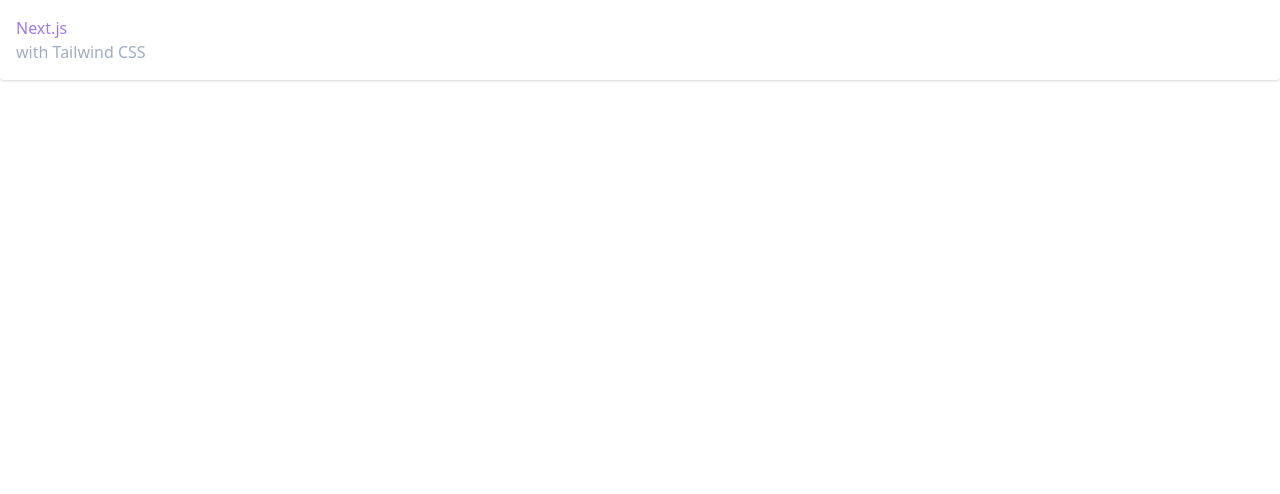
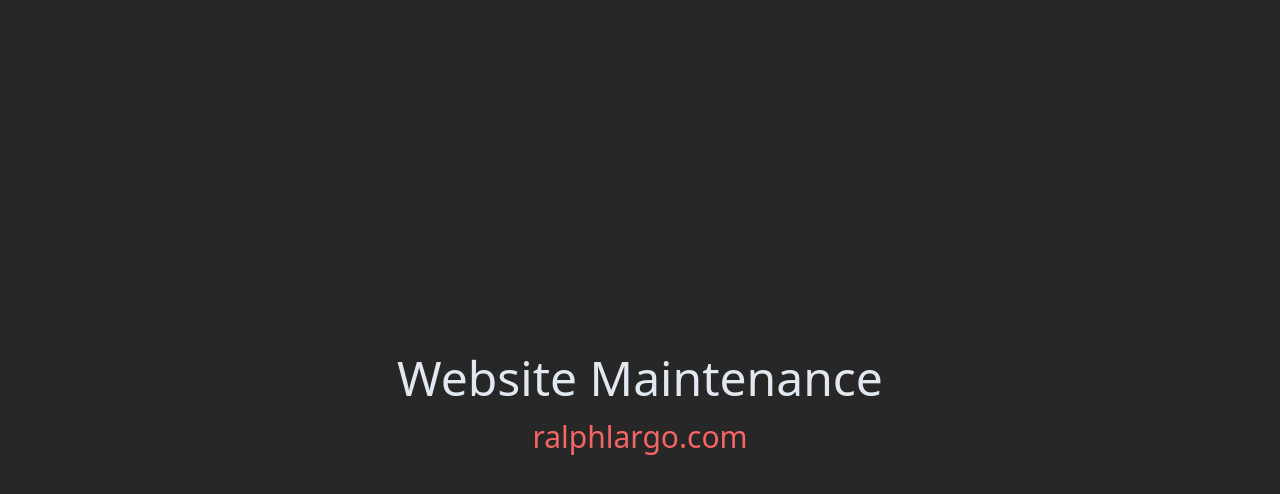
Before and after one commit to devlargs/portfolio, a Next.js app: page / in a window 1280 px wide. Shown: the top 494 px of the page. Built offline with nearby package versions, Linux system fonts and the light colour scheme.

Commit message:
put website into maintenance mode

```diff
--- a/pages/index.tsx
+++ b/pages/index.tsx
@@ -1,7 +1,11 @@
 const Index = () => (
-  <div className="p-4 shadow rounded bg-white">
-    <h1 className="text-purple-500 leading-normal">Next.js</h1>
-    <p className="text-gray-500 flex-">with Tailwind CSS</p>
+  <div className="grid place-items-center h-screen bg-primary">
+    <div>
+      <h1 className="text-center text-5xl text-gray-300 capitalize">
+        Website maintenance
+      </h1>
+      <h2 className="text-center text-3xl text-red-500">ralphlargo.com</h2>
+    </div>
   </div>
 );
 
--- a/styles/globals.css
+++ b/styles/globals.css
@@ -12,3 +12,7 @@
   padding: 0;
   margin: 0;
 }
+
+.place-items-center {
+  place-items: center;
+}
--- a/tailwind.config.js
+++ b/tailwind.config.js
@@ -1,9 +1,15 @@
 module.exports = {
   purge: [],
-
-  variants: {},
-  plugins: [],
-  theme: {},
+  theme: {
+    extend: {
+      colors: {
+        primary: "#272727",
+      },
+    },
+  },
+  future: {
+    removeDeprecatedGapUtilities: true,
+  },
   variants: {},
   plugins: [],
 };
```
